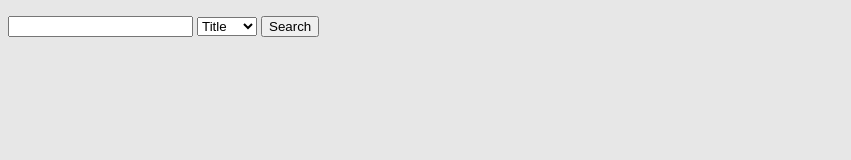
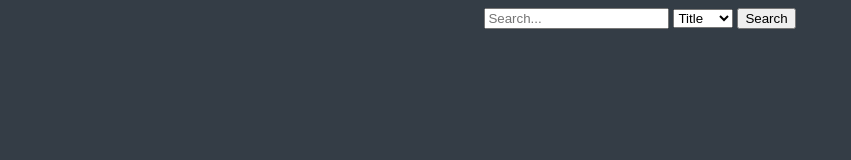
Before and after one commit to Tensai66/SoftwareEngineeringProject, a website: page index.html in a window 1280 px wide. Shown: the whole page, without its empty margins (0-851 px from the left). Drawn offline with nearby package versions, Linux system fonts and the light colour scheme.

Commit message:
changes to styling and overall fixes to HTML file

```diff
--- a/index.html
+++ b/index.html
@@ -7,17 +7,18 @@
     <link rel="stylesheet" type="text/css" href="stylesheet.css">
   </head>
   <body>
-      <p id="timmy">
+      <div id="timmy">
           <input id = "myText"
               type = "text"
-              value = ""/>
+              value = ""
+              placeholder= "Search..."/>
           <select name="type">
               <option value="title">Title</option>
               <option value="genre">Genre</option>
               <option value="year">Year</option>
           </select>
           <button id = "search">Search</button>
-      </p>
+      </div>
 
       <div id= "cat" class="rig columns-3">
         <div id="overlay"></div>
--- a/stylesheet.css
+++ b/stylesheet.css
@@ -1,8 +1,14 @@
 body {
-    background:#e7e7e7;
+  background:#343d46;
+  /* background:#e7e7e7; diff color bg don't remove */
+}
+
+#timmy {
+  text-align:center;
 }
 
 div.rig {
+  margin-top: 25px;
   list-style: none;
   font-size: 0px;
   margin-left: -2.5%; /* shodivd match li left margin */
@@ -40,7 +46,6 @@ div.rig.columns-3 li {
   width: 30.83%; /* this value + 2.5 shodivd = 33% */
 }
 
-
 @media (max-width: 480px) {
   div.grid-nav li {
     display: block;
@@ -68,3 +73,7 @@ div.rig.columns-3 li {
 #pic1:hover {
   -webkit-filter: brightness(50%);
 }
+
+#test {
+  display:none;
+}
```
Lines whose indentation alone changed are shown as unchanged.
